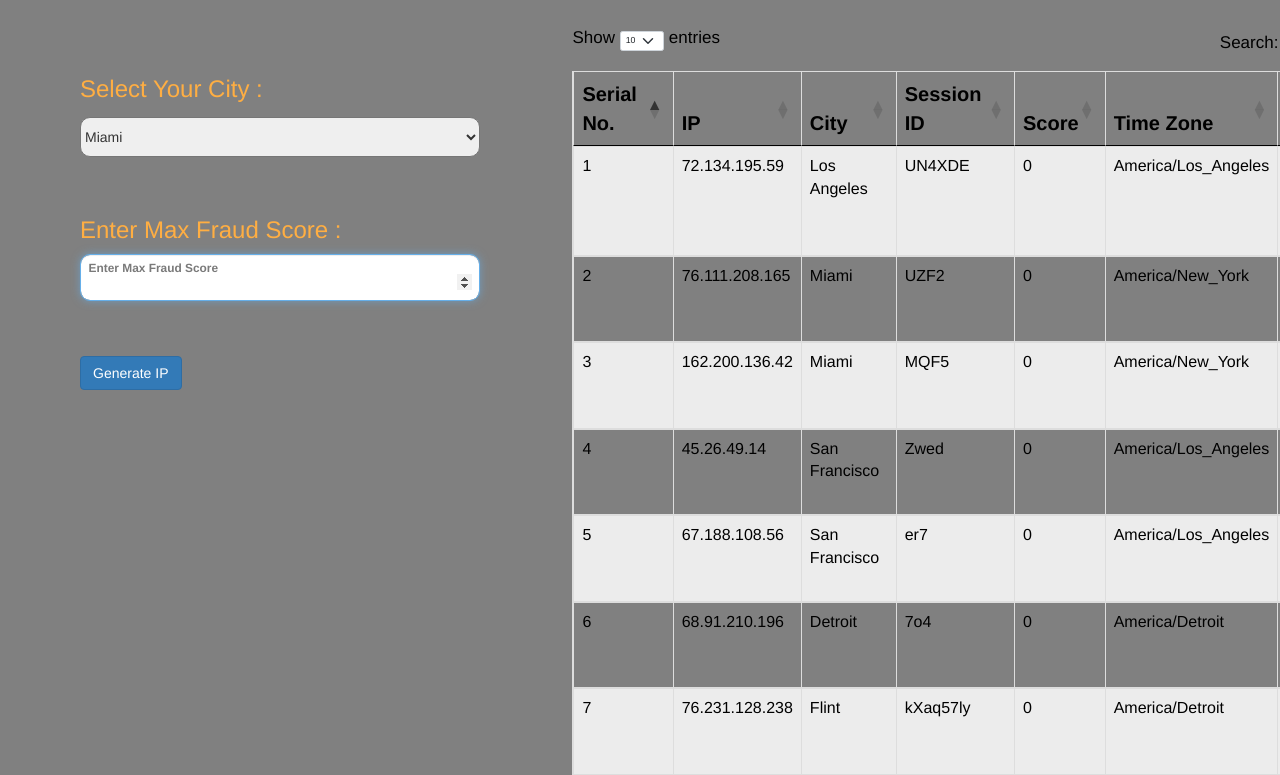
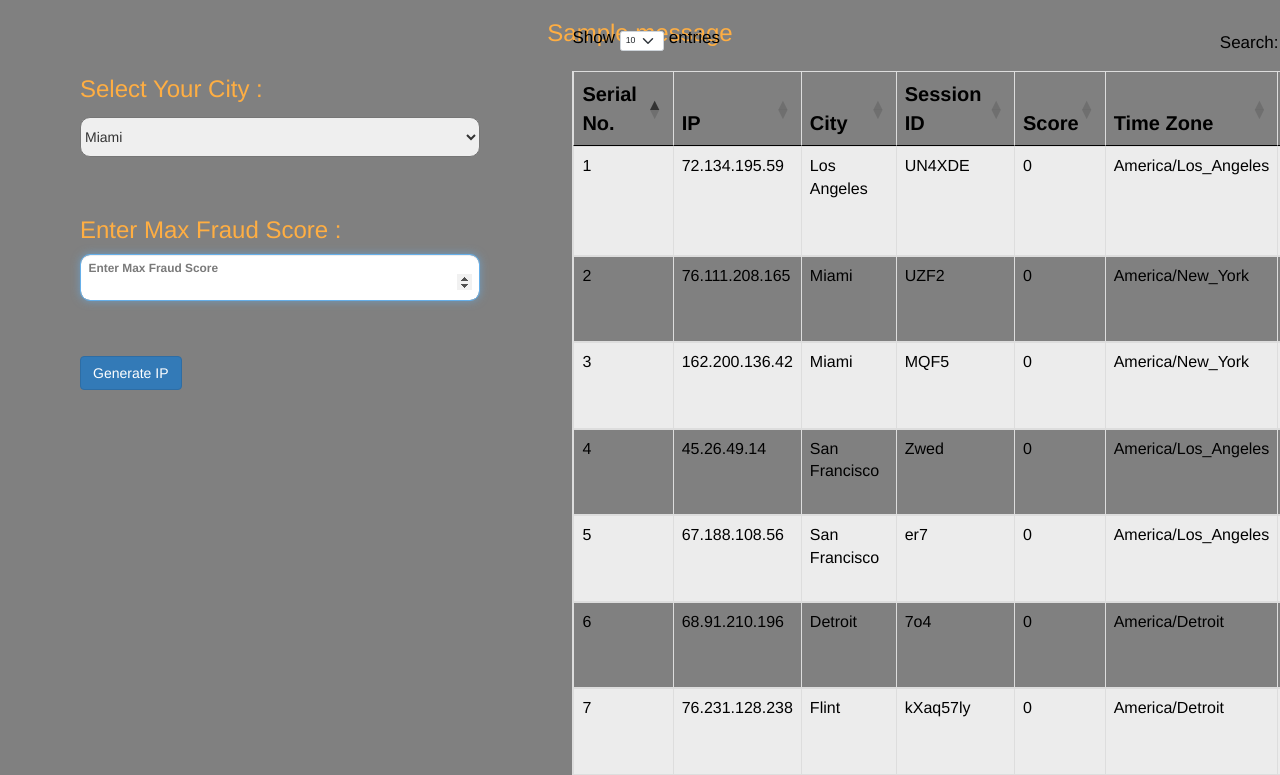
Before and after one commit to Razihmad/BestIPAddress, a Django app: page / in a window 1280 px wide; the page is wider, and only the part inside the window is pictured. Shown: the part 50-825 px from the top of that part. Run offline with Django 3.2, Linux system fonts and the light colour scheme; data comes from the database, SQL or seed files in the repository; both versions use the stored data as it was after the commit; one stand-in notice (Sample message) is shown; some libraries are stand-ins or nearby versions.

Commit message:
messsge problem done

```diff
--- a/ipapp/views.py
+++ b/ipapp/views.py
@@ -67,7 +67,7 @@ def home(request):
                     score = quality_score(ip)
                     ses.append(session_id)
                     if (ip,city,score['fraud_score']) in Allip.objects.values_list('ip','city','score'):
-                        messages.info("No more ip in this city ")
+                        messages.info(request,"No more ip in this city ")
                         return redirect('home')
                         break
                 else:
@@ -97,7 +97,7 @@ def home(request):
 
                         break
                     else:
-                        messages.info(f"You already have this ip address with {f_score} score in your database !! ")
+                        messages.info(request,f"You already have this ip address with {f_score} score in your database !! ")
                         return redirect('home')
                         break
                 else:
--- a/templates/home.html
+++ b/templates/home.html
@@ -9,6 +9,9 @@ Home
 <script>
   alert('{{message}}')
 </script>
+{% endfor %}
+{% for message in messages %}
+  <h3 class="text-center">{{message}}</h3>
 {% endfor %}
 <div class="content">
   <aside class="ipgen">
```
Also changed, not shown: db.sqlite3.
